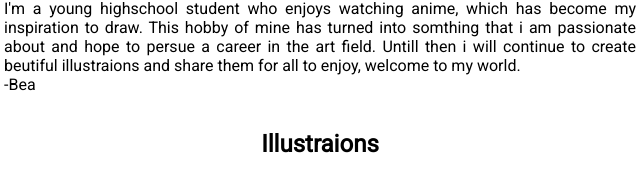
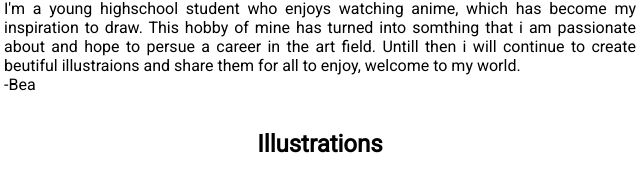
Before and after one commit to rginesdev/simple-art-portfolio-, a plain HTML site: page index.html in a window 1280 px wide. Shown: the part 499-674 px from the top of the page, 320-960 px from the left. Drawn offline with Linux system fonts and the light colour scheme; a web font is replaced by a local one.

Commit message:
Update index.html

```diff
--- a/index.html
+++ b/index.html
@@ -33,7 +33,7 @@
 
 <section id="art">
 	<div class="section group">
-		<h1>Illustraions</h1>
+		<h1>Illustrations</h1>
 
 			<img class="photos" class="col span_1_of_3" alt="sad queen" title="sad queen" src="images/queen.jpg" style="width:255px; height:280px; ">
 			<img class="photos" class="col span_1_of_3" alt="girl violinist" title="girl violinist" src="images/violin.jpg" style="width: 255px; height:280px;">
```
